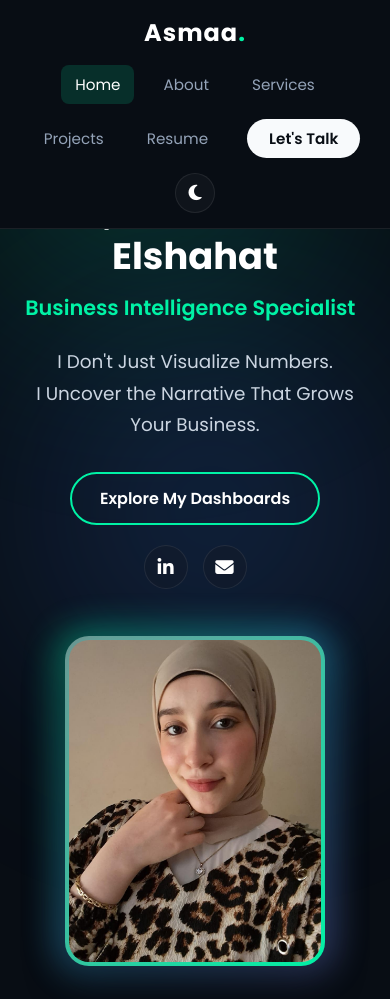
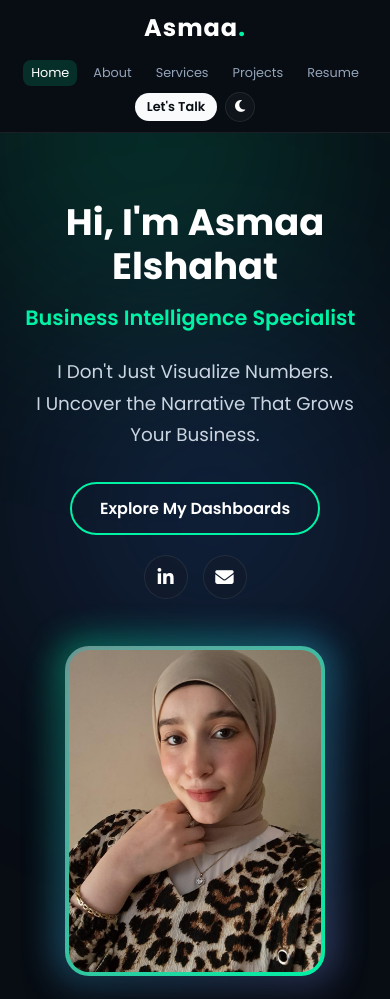
Before and after one commit to asmaaelshahat024-spec/portfolio., a plain HTML site: page index.html in a window 390 px wide. Shown: the top 999 px of the page. Drawn offline with nearby package versions, Linux system fonts and the light colour scheme.

Commit message:
Add files via upload

```diff
--- a/style.css
+++ b/style.css
@@ -801,10 +801,61 @@ section {
         width: 260px;
         height: 330px;
     }
-    .navbar {
+   .navbar {
         background: var(--bg-color) !important;
+        padding: 10px 3% !important;
+        width: 100% !important;
+        box-sizing: border-box !important;
     }
+
+    .nav-links {
+        display: flex;
+        flex-wrap: wrap;
+        justify-content: center;
+        gap: 6px 8px !important;
+        width: 100%;
+    }
+
+    .nav-links a:not(.lets-talk-btn) {
+        font-size: 0.8rem !important;
+        padding: 4px 8px !important;
+    }
+
+    .lets-talk-btn {
+        padding: 5px 12px !important;
+        font-size: 0.8rem !important;
+        margin-left: 0 !important;
+    }
+
+    .theme-toggle {
+        width: 30px !important;
+        height: 30px !important;
+        font-size: 0.85rem !important;
+        margin-left: 0 !important;
+    }
+
     .hero-section {
-        padding-top: 160px !important;
+        padding-top: 170px !important;
+        overflow-x: hidden;
+    }
+
+    .hero-container {
+        width: 100% !important;
+        margin: 0 auto !important;
+        display: flex;
+        flex-direction: column;
+        align-items: center !important;
+    }
+
+    .hero-content {
+        width: 100% !important;
+        text-align: center !important;
+        display: flex;
+        flex-direction: column;
+        align-items: center !important;
+    }
+
+    .hero-content h2 {
+        justify-content: center !important;
     }
     }
```
